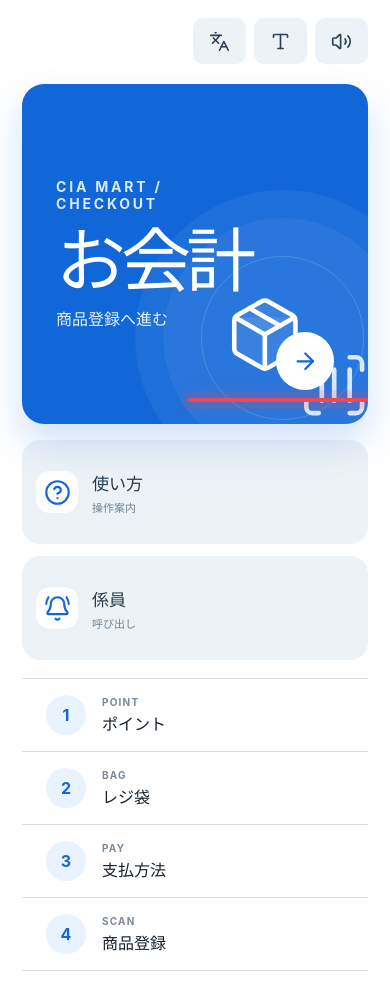
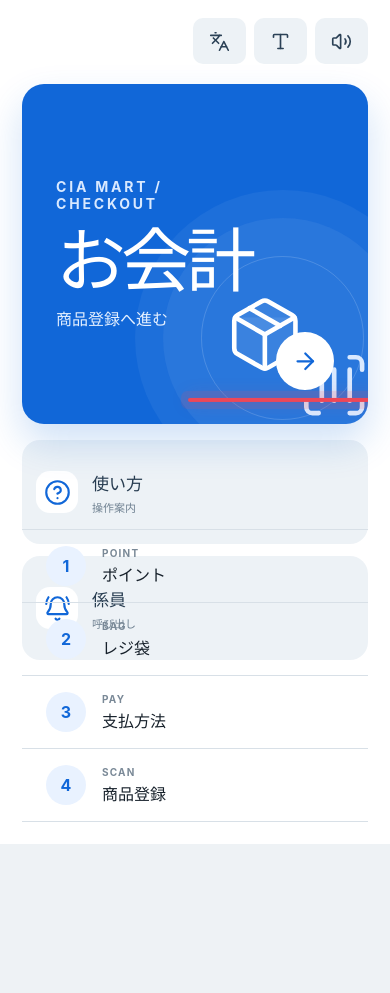
Before and after one commit to 07kim/cia-self, a React (Vite) app: page / in a window 390 px wide. After the commit the page ends 844 px from the top, so only its background shows below. Built offline with nearby package versions, Linux system fonts and the light colour scheme.

Commit message:
feat: lock checkout screens to viewport

```diff
--- a/src/styles.css
+++ b/src/styles.css
@@ -15,10 +15,11 @@
 }
 
 * { box-sizing: border-box; }
-body { margin: 0; }
+html, body, #root { width: 100%; height: 100%; overflow: hidden; }
+body { margin: 0; overscroll-behavior: none; }
 button, input { font: inherit; }
 button { cursor: pointer; }
-.app { min-height: 100dvh; background: #eef2f5; }
+.app { width: 100%; height: 100dvh; overflow: hidden; background: #eef2f5; }
 
 .brand {
   height: 78px;
@@ -972,6 +973,28 @@ button { cursor: pointer; }
 .sum strong { font-size: 26px; }
 .empty { padding: 40px; color: #748493; text-align: center; }
 
+/* Kiosk shell: the document never scrolls. Only data-heavy work areas may scroll internally. */
+.homeScreen,
+.choiceScreen,
+.completeScreen,
+.pointScanScreen,
+.checkoutGrid,
+.settlementScreen,
+.lock,
+.employeeMode {
+  height: 100dvh;
+  min-height: 0;
+  overflow: hidden;
+}
+.choiceCard,
+.choiceTiles,
+.settlementLayout { min-height: 0; }
+.choiceTiles { overflow: hidden; }
+.homeDialog { max-height: calc(100dvh - 48px); overflow: auto; }
+.employeeMode { display: grid; grid-template-rows: auto minmax(0, 1fr); }
+.employeeTiles { height: 100%; min-height: 0; align-content: center; overflow: hidden; }
+.employeePanel { height: 100%; min-height: 0; overflow: auto; }
+
 @keyframes pulse { 50% { opacity: .35; } }
 @keyframes ripple { from { opacity: .7; scale: .2; } to { opacity: 0; scale: 1.2; } }
 @keyframes corner-confirm {
@@ -1007,9 +1030,9 @@ button { cursor: pointer; }
   .homeGuide div { border-top: 0; border-right: 0; border-bottom: 1px solid var(--line); }
   .homeGuide div:first-child { border-top: 1px solid var(--line); }
   .homeGuide div:last-child { border-top: 0; }
-  .checkoutGrid { grid-template-columns: 1fr; grid-template-rows: auto auto auto 60px; padding: calc(var(--kiosk-header) + 12px) 12px 12px; }
+  .checkoutGrid { grid-template-columns: 1fr; grid-template-rows: auto minmax(0, .9fr) minmax(0, 1.1fr) 60px; padding: calc(var(--kiosk-header) + 12px) 12px 12px; }
   .checkoutGrid > .kioskProgress { grid-column: 1; }
-  .cameraFrame { height: 340px; }
+  .cameraFrame { height: auto; min-height: 220px; }
   .checkoutFooter { grid-column: 1; }
   .settlementLayout { grid-template-columns: 1fr; }
   .settlementSummary, .paymentTerminal { min-height: 340px; }
@@ -1051,9 +1074,10 @@ button { cursor: pointer; }
   .kioskProgress span { min-height: 48px; gap: 4px; font-size: 9px; }
   .kioskProgress i { width: 22px; }
   .choiceScreen, .completeScreen, .pointScanScreen { gap: 12px; padding: calc(var(--kiosk-header) + 12px) 12px 12px; }
-  .choiceCard { padding: 22px 16px; border-radius: 0; }
+  .choiceCard { overflow: hidden; padding: 12px 16px; border-radius: 0; }
   .choiceTiles[data-options='3'], .choiceTiles[data-options='4'] { grid-template-columns: 1fr; }
-  .choiceTiles button { min-height: 112px; }
+  .choiceTiles { overflow: auto; overscroll-behavior: contain; }
+  .choiceTiles button { min-height: 104px; }
   .homeUtilities { flex-wrap: wrap; justify-content: flex-end; }
   .homeUtilities button span { display: none; }
   .startButton { min-height: 340px; }
@@ -1066,6 +1090,7 @@ button { cursor: pointer; }
   .employeeMode > header h1 { font-size: 23px; }
   .employeeMode > header button { padding: 10px; }
   .employeeTiles, .employeePanel { width: calc(100% - 24px); }
+  .employeeTiles { overflow: auto; overscroll-behavior: contain; }
   .employeeTiles button { min-height: 140px; }
   .statusTiles { grid-template-columns: 1fr; }
   .settingsList > div { grid-template-columns: 1fr; gap: 6px; }
```
Also changed, not shown: 5 other files (tests, documents, lock files or other folders).
